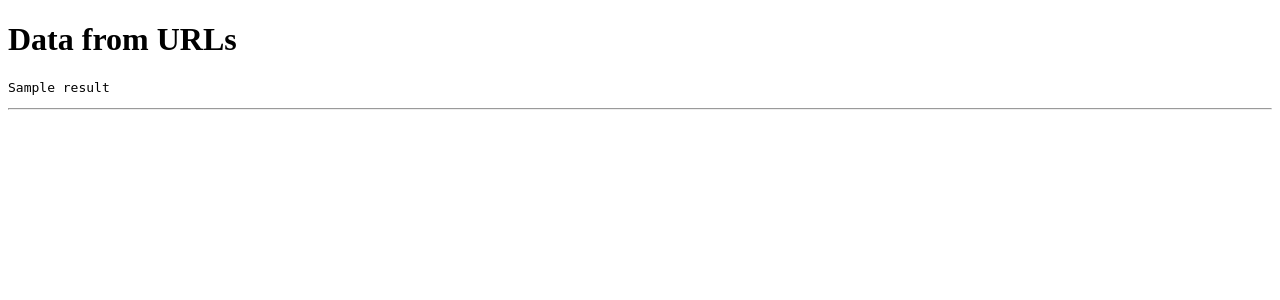
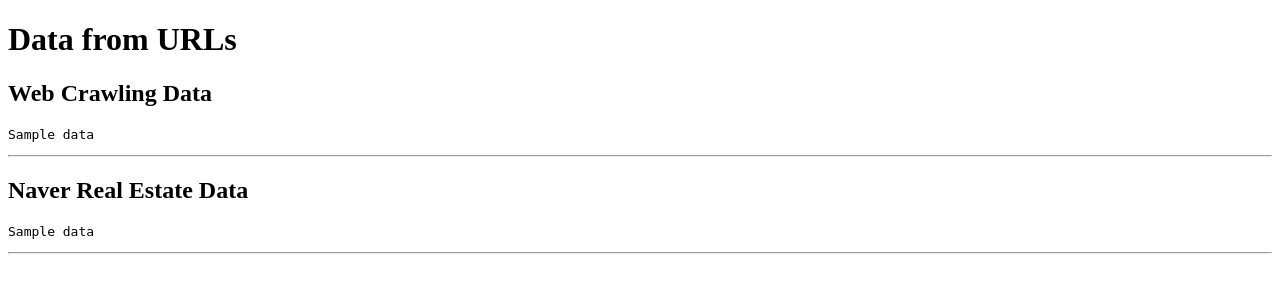
Before and after one commit to gunho30811/bankAI, a Flask app: template templates/index.html in a window 1280 px wide. Shown: the top 300 px of the page. Run offline with Flask 3, Linux system fonts and the light colour scheme; the template is opened without the code that fills it: most values are stand-ins (such as "Sample title", 1, 10 or a date in 2020); parts of the project's set-up code (start-up, migrations or seed data) failed here and were passed over.

Commit message:
naver_오피스텔 크롤링

```diff
--- /dev/null
+++ b/app.py
@@ -0,0 +1,16 @@
+from flask import Flask, render_template
+import loan
+import naver_crawler
+
+app = Flask(__name__)
+
+@app.route('/')
+def home():
+    loan_data = loan.get_loan_data()
+    naver_df = naver_crawler.get_naver_data()
+    naver_data = naver_df.to_dict('records')  # 데이터프레임을 리스트로 변환합니다.
+    return render_template('index.html', loan_data=loan_data, naver_data=naver_data)
+
+
+if __name__ == '__main__':
+    app.run(debug=True)
--- a/loan.py
+++ b/loan.py
@@ -1,9 +1,5 @@
-from flask import Flask, render_template
 import requests
 from bs4 import BeautifulSoup
-import naver_crawler
-
-app = Flask(__name__)
 
 # 웹사이트 URL 리스트
 urls = [
@@ -17,13 +13,12 @@
 def crawl_data(url):
     response = requests.get(url)
     if response.status_code == 200:
-        soup = BeautifulSoup(response.content, "html.parser")
-        # 원하는 데이터를 찾아서 반환합니다.
-        # 예를 들어, 페이지의 모든 텍스트를 가져오고 싶다면 아래와 같이 작성할 수 있습니다.
+        soup = BeautifulSoup(response.text, "html.parser")
         return soup.get_text()
     else:
         print(f"Error {response.status_code}: Unable to fetch data from {url}")
         return None
+
 def get_data_list():
     data_list = []
     for url in urls:
@@ -31,23 +26,3 @@
         if data:
             data_list.append(data)
     return data_list
-
-data_list = get_data_list()
-for index, result in enumerate(data_list):
-    print(f"URL {index + 1}:")
-    print(result)
-    print("=" * 80)
-
-@app.route('/')
-def index():
-    results = []
-    for url in urls:
-        data = crawl_data(url)
-        if data:
-            results.append(data)
-
-    sido_info = naver_crawler.get_sido_info()
-    return render_template('index.html', results=results, sido_info=sido_info)
-
-if __name__ == '__main__':
-    app.run(debug=True)
--- a/templates/index.html
+++ b/templates/index.html
@@ -7,9 +7,41 @@
 </head>
 <body>
     <h1>Data from URLs</h1>
-    {% for result in results %}
-        <pre>{{ result }}</pre>
-        <hr>
-    {% endfor %}
+    <section>
+        <h2>Web Crawling Data</h2>
+        {% for data in data_list %}
+            <pre>{{ data }}</pre>
+            <hr>
+        {% endfor %}
+    </section>
+
+    <section>
+        <h2>Naver Real Estate Data</h2>
+        {% for data in naver_real_estate_data %}
+            <pre>{{ data }}</pre>
+            <hr>
+        {% endfor %}
+    </section>
+    <style>
+        table {
+            width: 100%;
+            border-collapse: collapse;
+        }
+        th, td {
+            border: 1px solid #ddd;
+            padding: 8px;
+            text-align: center;
+        }
+        th {
+            background-color: #f2f2f2;
+            font-weight: bold;
+        }
+        tr:nth-child(even) {
+            background-color: #f2f2f2;
+        }
+        tr:hover {
+            background-color: #ddd;
+        }
+    </style>
 </body>
 </html>
```
Also changed, not shown: naver_crawler.py (+35 -1 lines).
